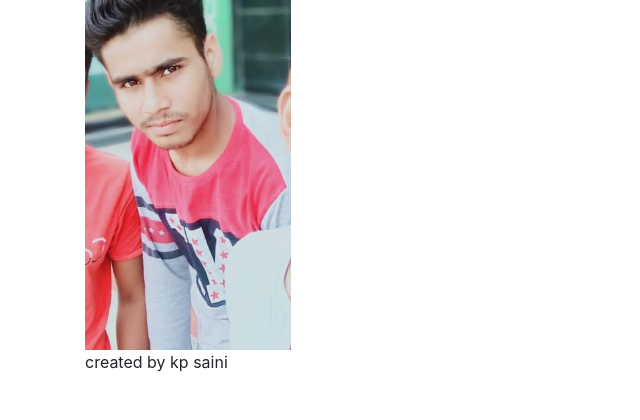
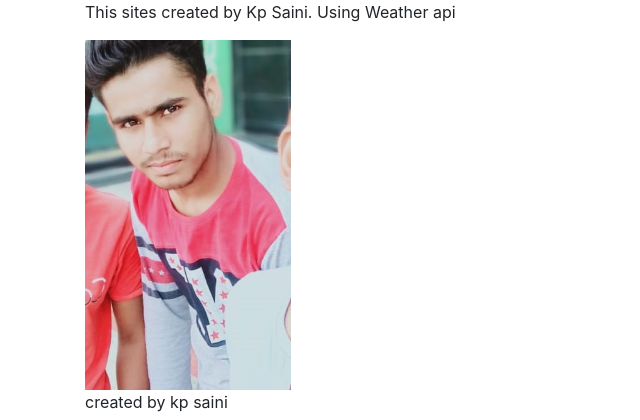
Before and after one commit to kishanpalsaini/node_course, a Node server app: page /about in a window 1280 px wide. Shown: the part 104-524 px from the top of the page, without its empty margins (0-640 px from the left). Run offline with Node 20, Linux system fonts and the light colour scheme.

Commit message:
new text added in about page

```diff
--- a/templates/views/about.hbs
+++ b/templates/views/about.hbs
@@ -13,6 +13,7 @@
     <div class="container">
         <div class="main-content">
             {{>header}}
+            <p>This sites created by Kp Saini. Using Weather api </p>
             <img src="./imges/kp.jpg" alt="" class="img">
             <p>created by {{name}}</p>
         </div>
```
